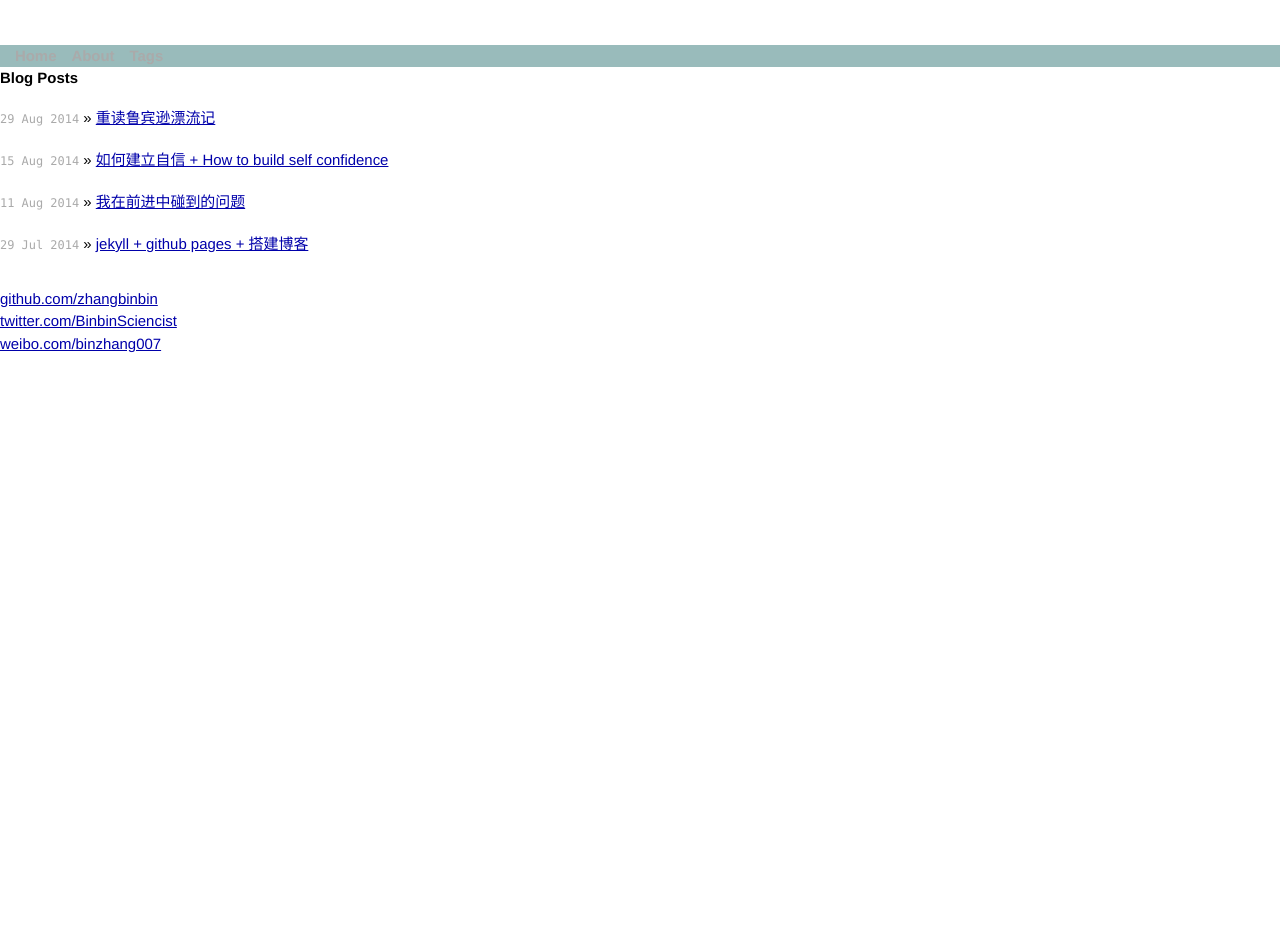
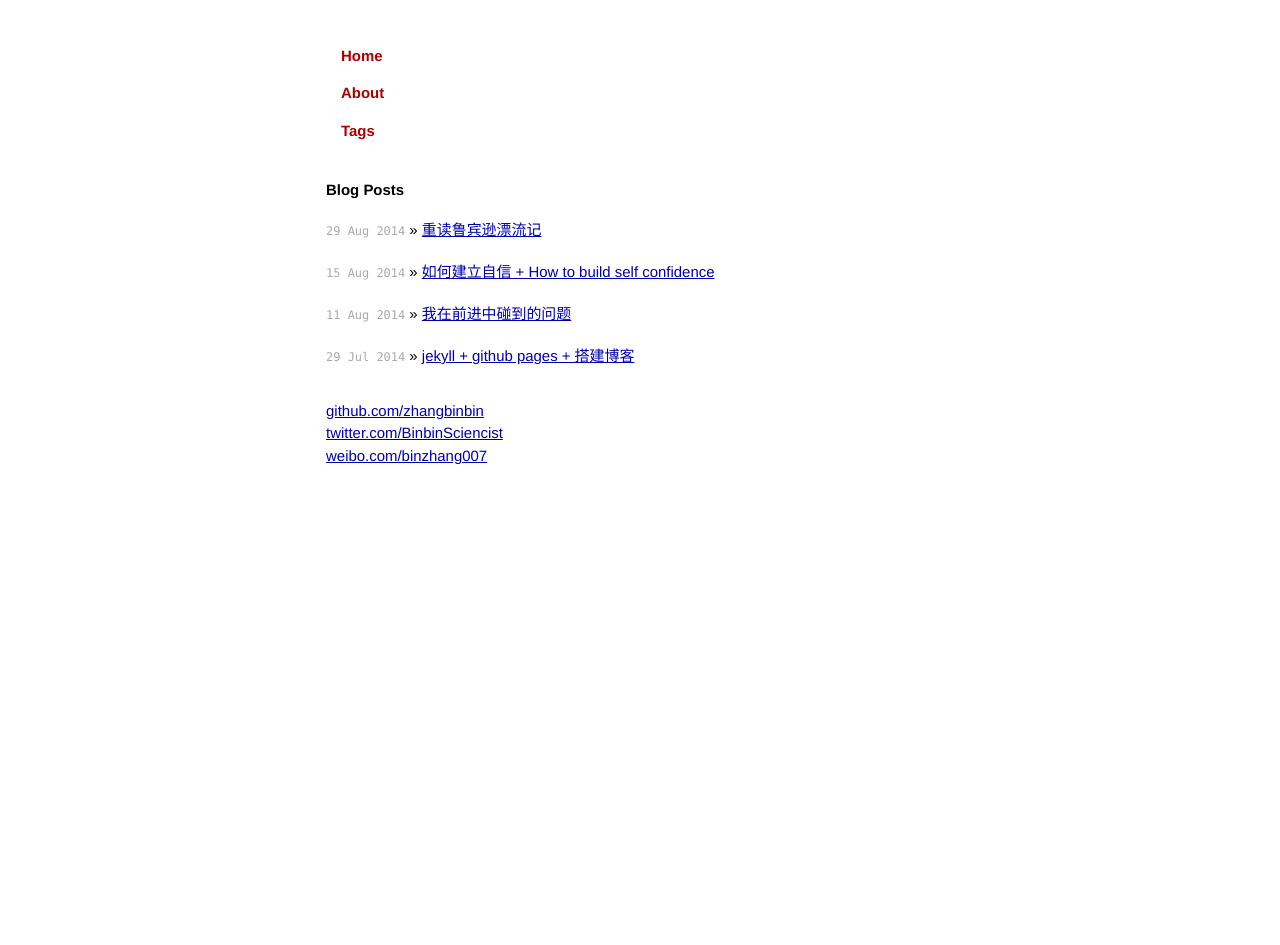
Before and after one commit to Zhangbinbin/jekyll_blogsite, a Jekyll site: the page built from index.html, in a window 1280 px wide. Built offline with Jekyll 4.4.1, drawn with Linux system fonts in a browser that asks for light colours; comment, search, counter and statistics services are not loaded.

Commit message:
add cnzz tongji function

```diff
--- a/_layouts/default.html
+++ b/_layouts/default.html
@@ -44,7 +44,8 @@
         s.src = '//' + disqus_shortname + '.disqus.com/count.js';
         (document.getElementsByTagName('HEAD')[0] || document.getElementsByTagName('BODY')[0]).appendChild(s);
     }());
-    </script>
+</script>
 
+<script type="text/javascript">var cnzz_protocol = (("https:" == document.location.protocol) ? " https://" : " http://");document.write(unescape("%3Cspan id='cnzz_stat_icon_1253561777'%3E%3C/span%3E%3Cscript src='" + cnzz_protocol + "s11.cnzz.com/z_stat.php%3Fid%3D1253561777%26show%3Dpic' type='text/javascript'%3E%3C/script%3E"));</script>
     </body>
 </html>
--- a/css/main.css
+++ b/css/main.css
@@ -18,7 +18,6 @@
   font-size: small;
   margin: 1px auto;
   text-align: center;
-  border: 0px solid #006633;
 }
 
 h1, h2, h3, h4, h5, h6 {
@@ -61,22 +60,18 @@
 .site {
   font-size: 115%;
   text-align: justify;
-  width: 100%;
+  width: 42em;
   margin: 3em auto 2em;
   line-height: 1.5em;
 }
 
-.header {
-    background:#99bbbb;
-}
 .header a {
   font-weight: bold;
   text-decoration: none;
-  float:left;
 }
 
 .header a.extra {
-  color: #aaa;
+  color: #a00;
   margin-left: 1em;
 }
 
@@ -90,7 +85,6 @@
 
 .title a {
   color: #a00;
-  float:left;
 }
 
 .title a:hover {
```
